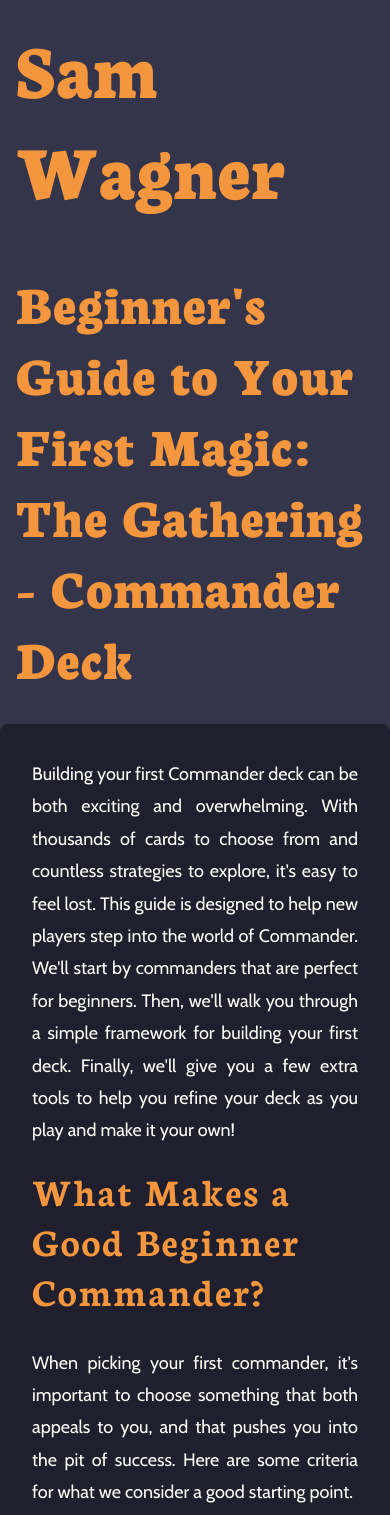
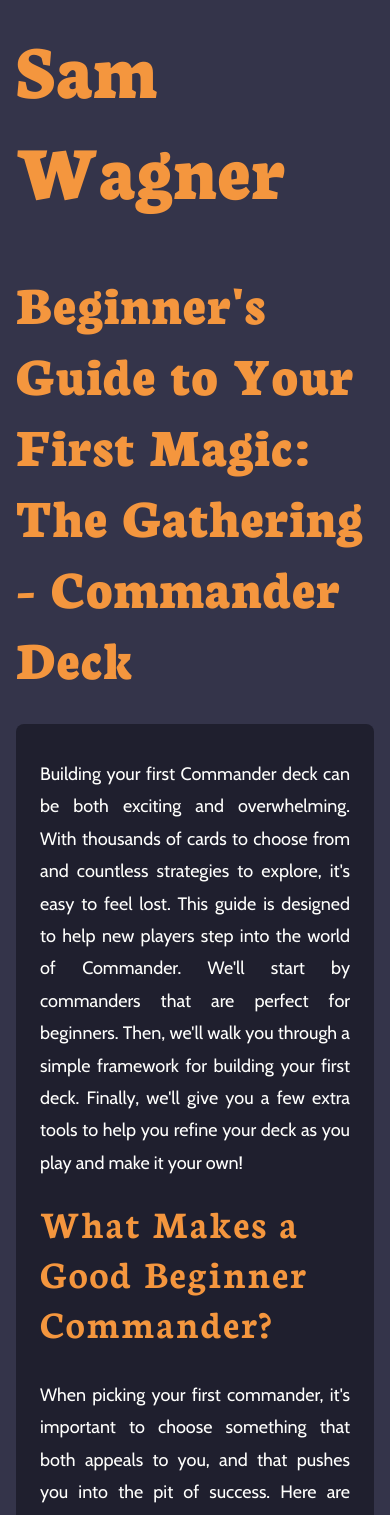
Before and after one commit to SamBWagner/port-flow, a Next.js app in the folder UI/: page /first-commander-deck in a window 390 px wide. Shown: the top 1515 px of the page. Built offline with nearby package versions, Linux system fonts and the light colour scheme.

Commit message:
💄 make page responsive

```diff
--- a/UI/app/globals.css
+++ b/UI/app/globals.css
@@ -213,3 +213,13 @@
     padding: 1rem;
     margin-bottom: 2rem;
 }
+
+@media(max-width: 1024px) {
+  .contentContainer {
+    padding-left: 0.5rem;
+    padding-right: 0.5rem;
+    margin-left: 1rem;
+    margin-right: 1rem;
+  }
+
+}
```
